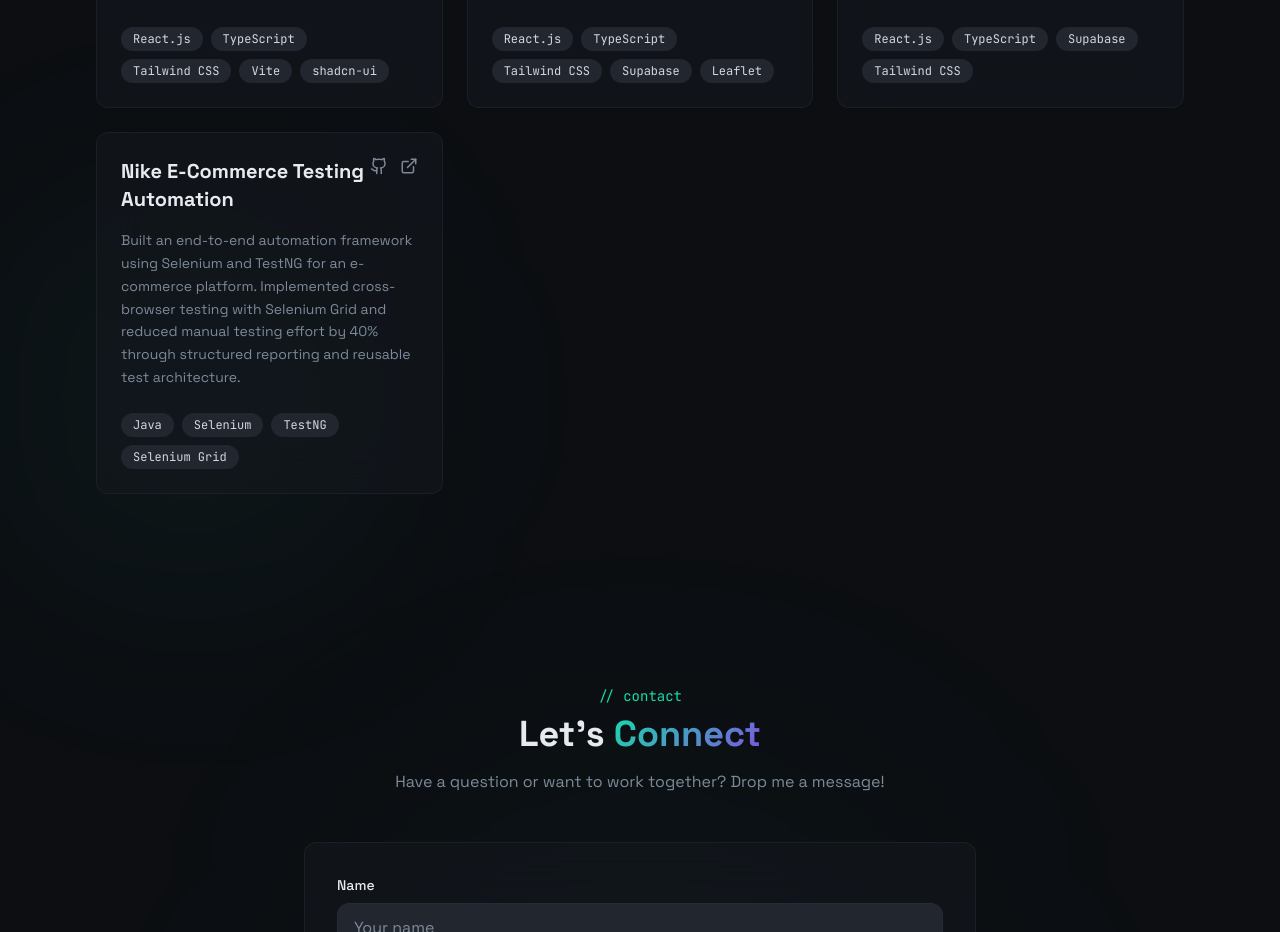
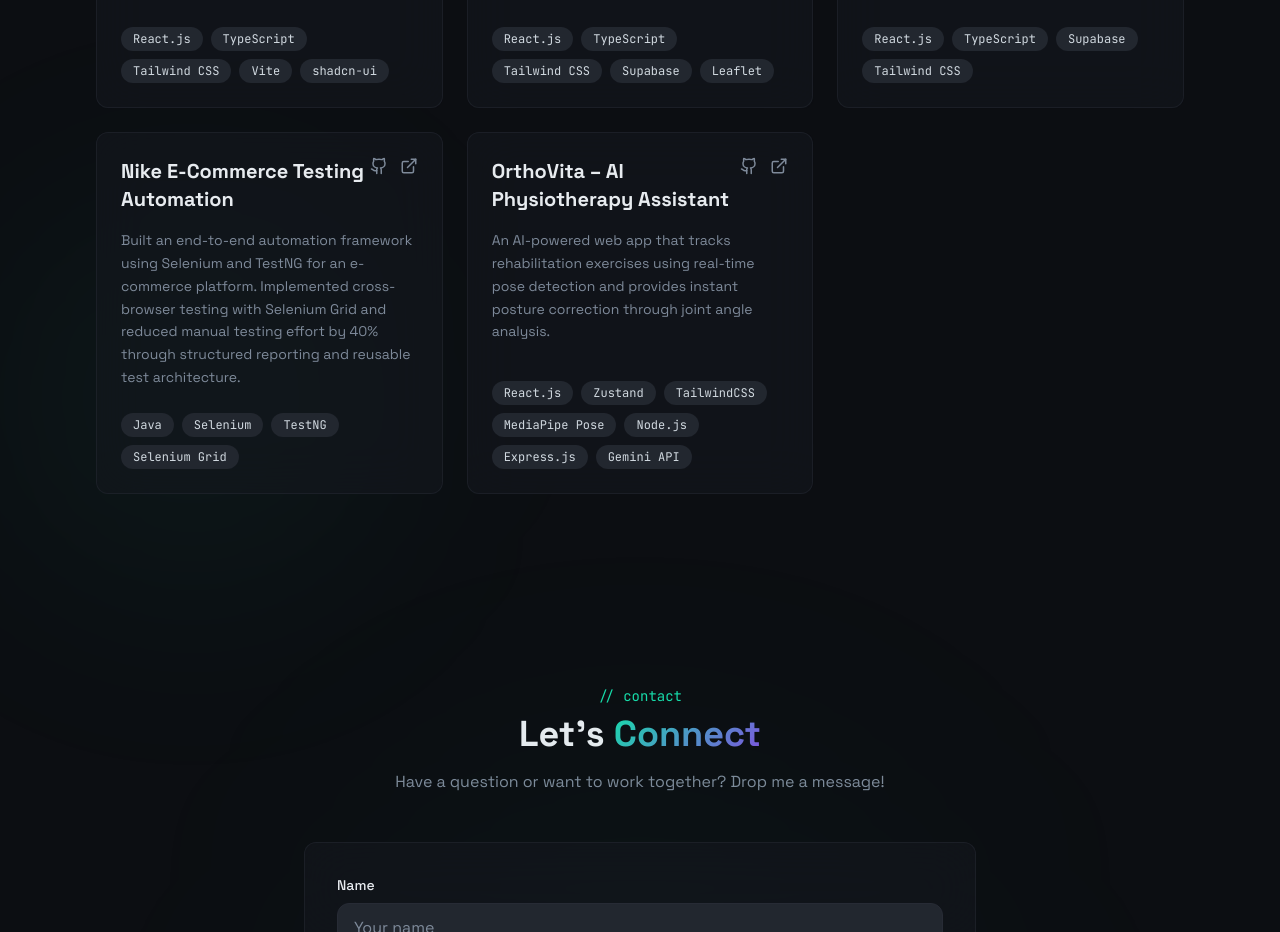
Before and after one commit to puneet-kumar-garg/FUTURE_FS_01, a React (Vite) app: page / in a window 1280 px wide. Shown: the part 2780-3712 px from the top of the page. Built offline with nearby package versions, Linux system fonts and the light colour scheme; the HTML template or start-up script is replaced by a standard one.

Commit message:
feat: add OrthoVita – AI Physiotherapy Assistant project to ProjectsSection

```diff
--- a/src/components/ProjectsSection.tsx
+++ b/src/components/ProjectsSection.tsx
@@ -33,6 +33,14 @@ const projects = [
       "Built an end-to-end automation framework using Selenium and TestNG for an e-commerce platform. Implemented cross-browser testing with Selenium Grid and reduced manual testing effort by 40% through structured reporting and reusable test architecture.",
     tech: ["Java", "Selenium", "TestNG", "Selenium Grid"],
     github: "https://github.com/puneet-kumar-garg/NikeAutomation",
+    live: "#",
+  },
+  {
+    title: "OrthoVita – AI Physiotherapy Assistant",
+    description:
+      "An AI-powered web app that tracks rehabilitation exercises using real-time pose detection and provides instant posture correction through joint angle analysis.",
+    tech: ["React.js", "Zustand", "TailwindCSS", "MediaPipe Pose", "Node.js", "Express.js", "Gemini API"],
+    github: "https://github.com/Coffee-0verflow/OrthoVita",
     live: "#",
   },
 ];
```
